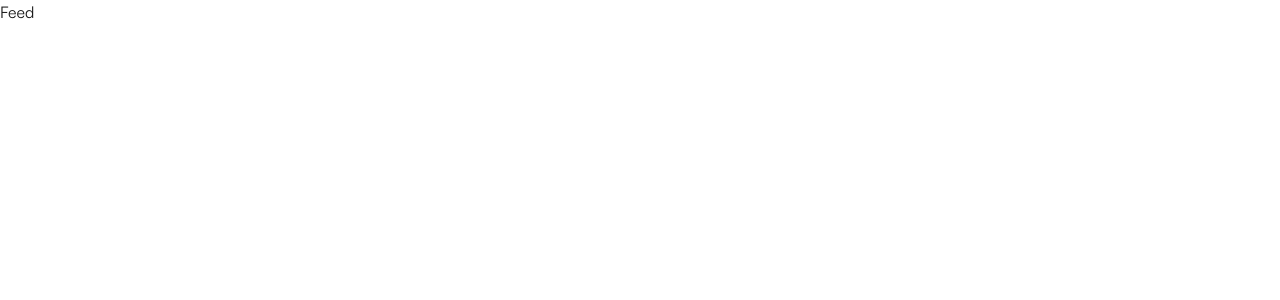
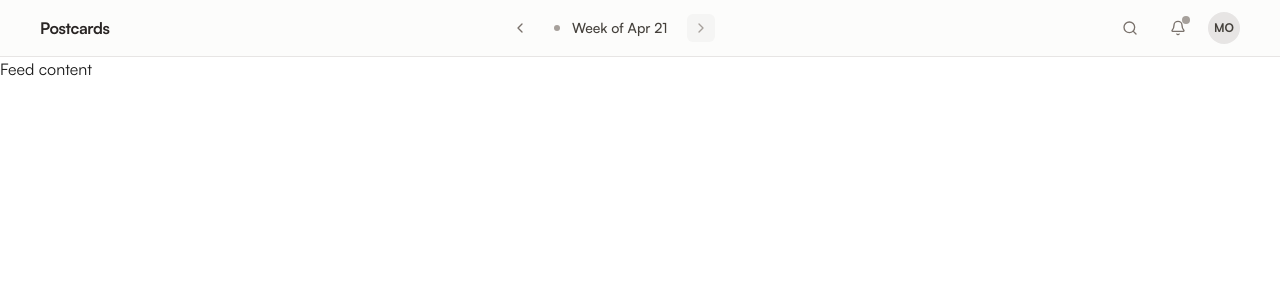
Before and after one commit to imustcreateasystem/postcards, a Next.js app: page / in a window 1280 px wide. Shown: the top 300 px of the page. Built offline with nearby package versions, Linux system fonts and the light colour scheme.

Commit message:
feat: scaffolding for top bar, button component

```diff
--- a/package.json
+++ b/package.json
@@ -9,7 +9,10 @@
     "lint": "eslint"
   },
   "dependencies": {
+    "@radix-ui/react-slot": "^1.2.4",
+    "class-variance-authority": "^0.7.1",
     "clsx": "^2.1.1",
+    "lucide-react": "^1.11.0",
     "next": "16.2.4",
     "react": "19.2.4",
     "react-dom": "19.2.4",
--- /dev/null
+++ b/ui/components/Button.tsx
@@ -0,0 +1,63 @@
+"use client";
+
+import { ButtonHTMLAttributes, forwardRef } from "react";
+import { Slot } from "@radix-ui/react-slot";
+import { cva, type VariantProps } from "class-variance-authority";
+import { cn } from "@/ui/utils/cn";
+
+const buttonVariants = cva(
+  cn(
+    "inline-flex items-center justify-center gap-2 whitespace-nowrap",
+    "rounded-md text-sm font-medium transition-all duration-300 ease-in-out",
+    "focus-visible:outline-none",
+    "disabled:pointer-events-none disabled:cursor-not-allowed disabled:bg-stone-100 disabled:text-stone-400",
+    "[&_svg]:pointer-events-none [&_svg]:size-4 [&_svg]:shrink-0",
+  ),
+  {
+    variants: {
+      variant: {
+        default: "bg-stone-800 text-stone-50 hover:bg-stone-900",
+        outline:
+          "border border-stone-200 bg-transparent text-stone-700 hover:bg-stone-50 hover:text-stone-900 disabled:border-stone-100 disabled:text-stone-400",
+        ghost:
+          "text-stone-500 hover:bg-stone-100 hover:text-stone-800 data-[state=open]:bg-stone-100 data-[state=open]:text-stone-700",
+        destructive: "bg-red-600 text-white hover:bg-red-700",
+      },
+      size: {
+        default: "h-9 px-4 py-2",
+        xs: "h-7 rounded-md px-2 text-xs",
+        sm: "h-8 rounded-md px-3 text-xs",
+        lg: "h-10 rounded-md px-8",
+        icon: "size-9",
+        iconSmall: "size-7",
+      },
+    },
+    defaultVariants: {
+      variant: "default",
+      size: "default",
+    },
+  },
+);
+
+export interface ButtonProps
+  extends
+    ButtonHTMLAttributes<HTMLButtonElement>,
+    VariantProps<typeof buttonVariants> {
+  asChild?: boolean;
+}
+
+const Button = forwardRef<HTMLButtonElement, ButtonProps>(
+  ({ className, variant, size, asChild = false, ...props }, ref) => {
+    const Comp = asChild ? Slot : "button";
+    return (
+      <Comp
+        className={cn(buttonVariants({ variant, size, className }))}
+        ref={ref}
+        {...props}
+      />
+    );
+  },
+);
+Button.displayName = "Button";
+
+export { Button, buttonVariants };
--- a/ui/feed/FeedScreen.tsx
+++ b/ui/feed/FeedScreen.tsx
@@ -1,3 +1,12 @@
+import { Stack } from "../components/Container";
+import FeedContent from "./components/FeedContent";
+import FeedTopBar from "./components/FeedTopBar";
+
 export default function FeedScreen() {
-  return <>Feed</>;
+  return (
+    <Stack className="min-h-screen relative">
+      <FeedTopBar />
+      <FeedContent />
+    </Stack>
+  );
 }
--- /dev/null
+++ b/ui/feed/components/FeedContent.tsx
@@ -0,0 +1,3 @@
+export default function FeedContent() {
+  return <div className="min-h-screen">Feed content</div>;
+}
--- /dev/null
+++ b/ui/feed/components/FeedTopBar.tsx
@@ -0,0 +1,116 @@
+"use client";
+
+import { useState } from "react";
+import { Bell, Search, ChevronLeft, ChevronRight } from "lucide-react";
+import Link from "next/link";
+import { Queue } from "@/ui/components/Container";
+import { Button } from "@/ui/components/Button";
+import { APP_NAME } from "@/lib/constants/brand";
+
+const WEEKS = [
+  { id: "week-apr21", label: "Week of Apr 21", short: "Apr 21" },
+  { id: "week-apr14", label: "Week of Apr 14", short: "Apr 14" },
+  { id: "week-apr7", label: "Week of Apr 7", short: "Apr 7" },
+  { id: "week-mar31", label: "Week of Mar 31", short: "Mar 31" },
+];
+
+function TopbarLogo() {
+  return (
+    <Link
+      href="/sign-up-login-screen"
+      className="flex shrink-0 items-center gap-2.5"
+    >
+      <span className="hidden sm:block font-display text-base font-semibold tracking-tight text-stone-800">
+        {APP_NAME}
+      </span>
+    </Link>
+  );
+}
+
+function WeekNavigator({
+  weekIndex,
+  onChange,
+}: {
+  weekIndex: number;
+  onChange: (i: number) => void;
+}) {
+  return (
+    <Queue itemsCenter gap={2}>
+      <Button
+        variant="ghost"
+        size="iconSmall"
+        onClick={() => onChange(Math.min(weekIndex + 1, WEEKS.length - 1))}
+        disabled={weekIndex === WEEKS.length - 1}
+        aria-label="Previous week"
+      >
+        <ChevronLeft />
+      </Button>
+
+      <Queue itemsCenter gap={3} className="px-3 py-1.5">
+        <div className="w-1.5 h-1.5 rounded-full bg-stone-400" />
+        <span className="text-sm font-medium text-stone-700 whitespace-nowrap">
+          <span className="hidden sm:inline">{WEEKS[weekIndex].label}</span>
+          <span className="sm:hidden">{WEEKS[weekIndex].short}</span>
+        </span>
+      </Queue>
+
+      <Button
+        variant="ghost"
+        size="iconSmall"
+        onClick={() => onChange(Math.max(weekIndex - 1, 0))}
+        disabled={weekIndex === 0}
+        aria-label="Next week"
+      >
+        <ChevronRight />
+      </Button>
+    </Queue>
+  );
+}
+
+function TopbarActions() {
+  return (
+    <Queue itemsCenter gap={3} className="shrink-0">
+      <Button variant="ghost" size="icon" aria-label="Search">
+        <Search />
+      </Button>
+
+      <div className="relative">
+        <Button
+          variant="ghost"
+          size="icon"
+          aria-label="Notifications — 3 unread"
+        >
+          <Bell />
+        </Button>
+        <span className="absolute top-1.5 right-1.5 w-2 h-2 rounded-full bg-stone-400 pointer-events-none" />
+      </div>
+
+      <Queue
+        center
+        className="size-8 shrink-0 rounded-full bg-stone-200 text-xs font-semibold text-stone-700"
+      >
+        MO
+      </Queue>
+    </Queue>
+  );
+}
+
+export default function FeedTopbar() {
+  const [weekIndex, setWeekIndex] = useState(0);
+
+  return (
+    <header className="sticky top-0 z-40 border-b border-stone-200 bg-stone-50/60 backdrop-blur-sm">
+      <Queue
+        as="div"
+        itemsCenter
+        justifyBetween
+        gap={4}
+        className="mx-auto max-w-screen-2xl h-14 px-4 sm:px-6 lg:px-8 xl:px-10"
+      >
+        <TopbarLogo />
+        <WeekNavigator weekIndex={weekIndex} onChange={setWeekIndex} />
+        <TopbarActions />
+      </Queue>
+    </header>
+  );
+}
--- a/ui/styles/globals.css
+++ b/ui/styles/globals.css
@@ -22,3 +22,9 @@ body {
   background: var(--background);
   color: var(--foreground);
 }
+
+/* Give all buttons and button-like objects the appropriate cursor. */
+button,
+[role="button"] {
+  cursor: pointer;
+}
```
Also changed, not shown: 1 other file (tests, documents, lock files or other folders).
